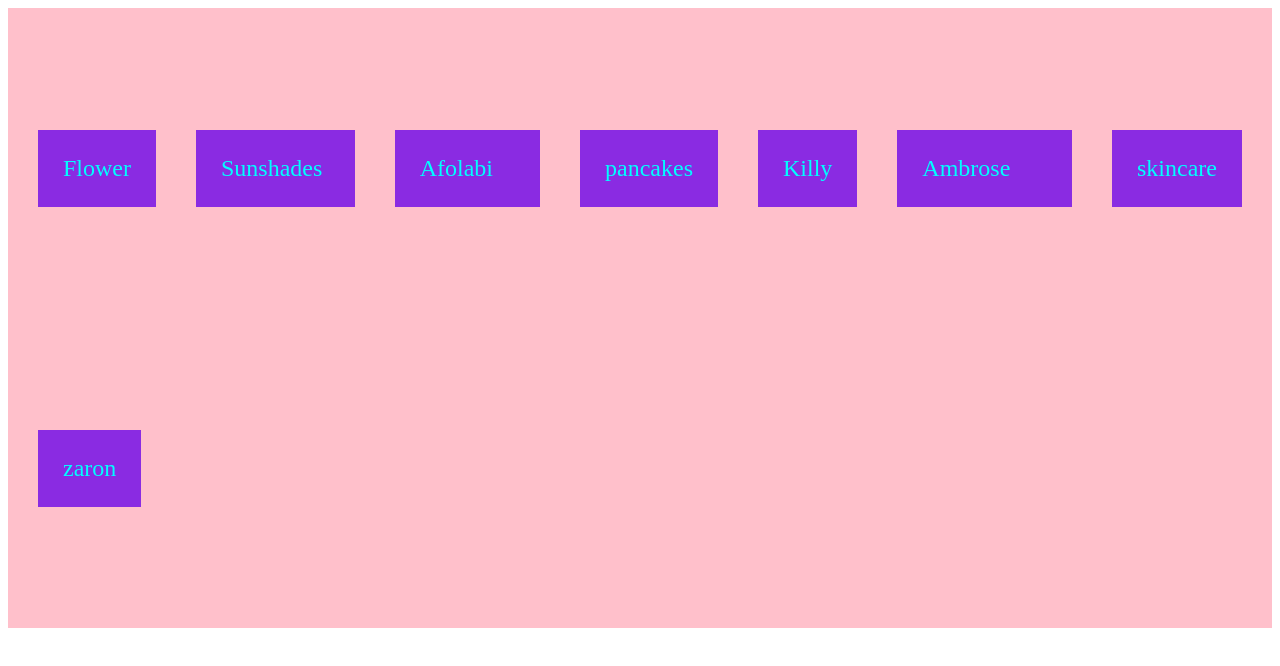
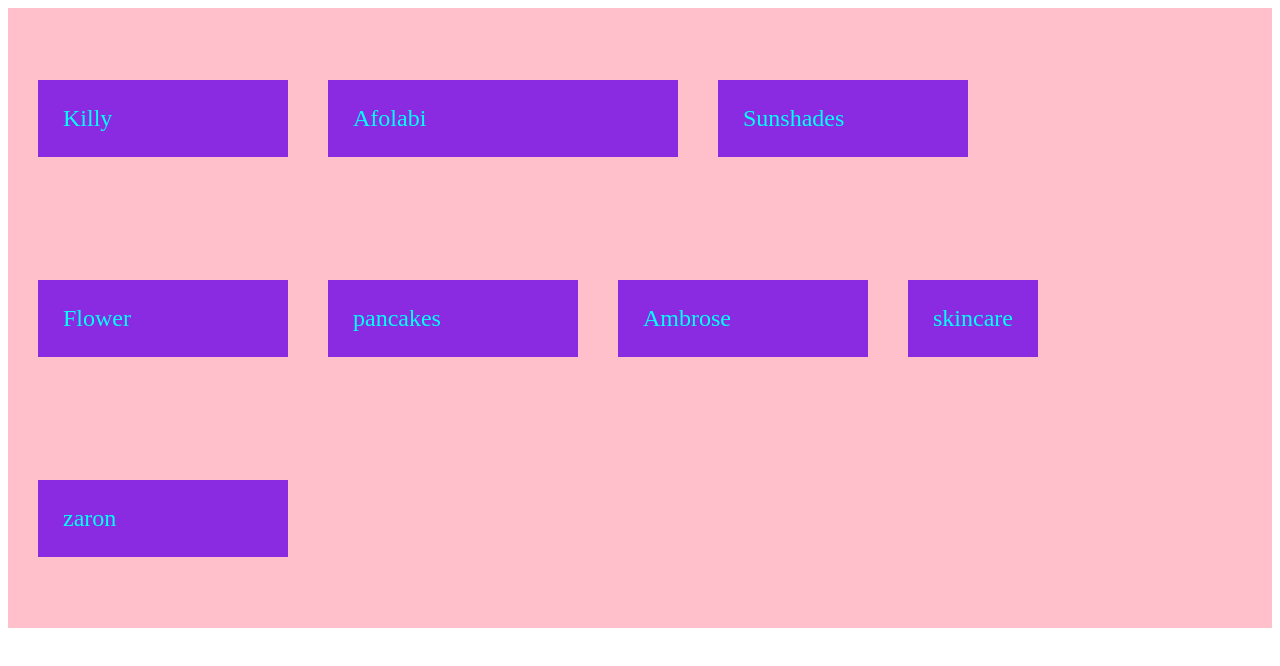
Before and after one commit to brainconnect93/css-flex_grid-, a plain HTML site: page index.html in a window 1280 px wide. Drawn offline with Linux system fonts and the light colour scheme.

Commit message:
added order
did flex order and flex basis

```diff
--- a/style.css
+++ b/style.css
@@ -18,14 +18,37 @@
 }
 
 .item1 {
-   flex-grow : 0;
+   order: 4;
+   width: 200px;
+
 }
 .item2{
-  flex-grow: 1;
+  order: 3;
+  width: 200px;
 }
 .item3{
-  flex-grow: 3;
+  order: 2;
+  width: 300px;
 }
+.item4{
+  order: 4;
+  width: 200px;
+}
+.item5{
+  order: 1;
+  width: 200px;
+
+}
+
 .item6{
-  flex-grow: 5;
+  order: 6;
+  width: 200px;
 }
+.item7{
+order: 7;
+
+}
+.item8{
+order: 8;
+width: 200px;
+}
```
